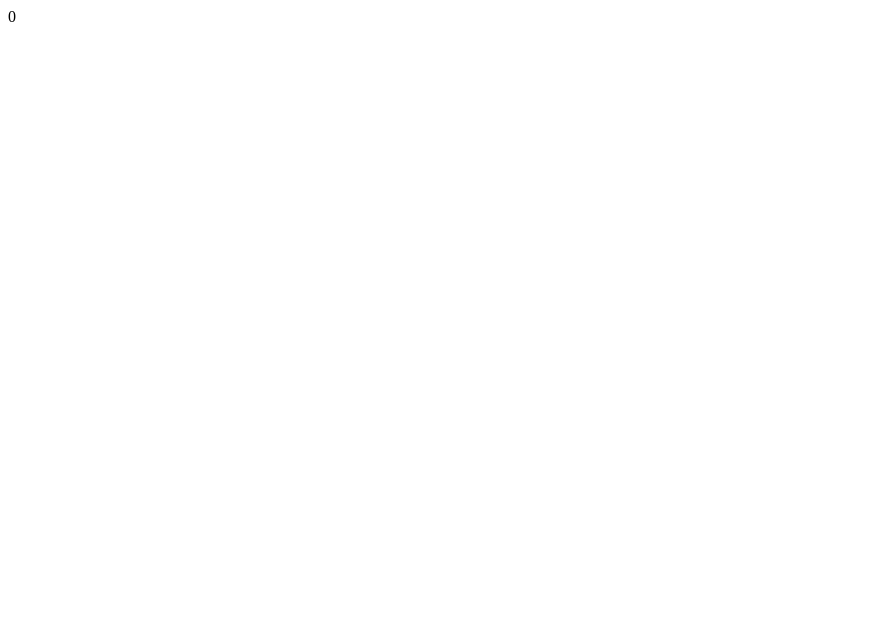
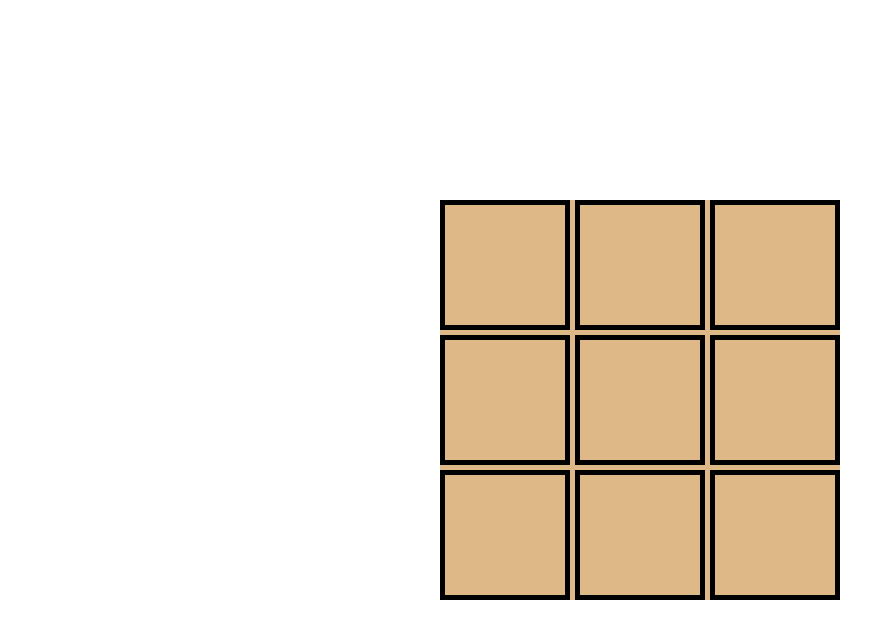
Before and after one commit to utk90/Skill-Up, a React (Create React App) app in the folder MachineCoding/machine-coding-react-project/: page / in a window 1280 px wide. Shown: the top 638 px of the page, without its empty margins (0-895 px from the left). Built offline with nearby package versions, Linux system fonts and the light colour scheme; the HTML template or start-up script is replaced by a standard one.

Commit message:
Tic tac toe game

```diff
--- a/MachineCoding/machine-coding-react-project/src/App.js
+++ b/MachineCoding/machine-coding-react-project/src/App.js
@@ -1,9 +1,11 @@
-import Circles from "./DetectOverlappingCircles/Circles";
+// import Circles from "./DetectOverlappingCircles/Circles";
+import TicTacToe from "./TicTacToe/TicTacToe";
 
 function App() {
   return (
     <div className="App">
-      <Circles />
+      {/* <Circles /> */}
+      <TicTacToe />
     </div>
   );
 }
--- /dev/null
+++ b/MachineCoding/machine-coding-react-project/src/TicTacToe/TicTacToe.css
@@ -0,0 +1,31 @@
+* {
+    margin: 0;
+    padding: 0;
+    user-select: none;
+}
+
+.ttt-grid {
+    height: 400px;
+    width: 400px;
+    background-color: burlywood;
+    opacity: 0.9;
+    display: flex;
+    justify-content: center;
+    align-items: center;
+    flex-wrap: wrap;
+    gap: 5px;
+    position: absolute;
+    top: 50%;
+    left: 50%;
+    transform: translate(-50%, -50%);
+}
+
+.ttt-box {
+    border: 5px solid black;
+    height: 120px;
+    width: 120px;
+    display: flex;
+    align-items: center;
+    justify-content: center;
+    font-size: 100px;
+}
--- /dev/null
+++ b/MachineCoding/machine-coding-react-project/src/TicTacToe/TicTacToe.js
@@ -0,0 +1,100 @@
+import React, { useEffect } from 'react'
+import './TicTacToe.css'
+
+const results = [
+    [0, 1, 2],
+    [3, 4, 5],
+    [6, 7, 8],
+    [0, 3, 6],
+    [1, 4, 7],
+    [2, 5, 8],
+    [0, 4, 8],
+    [2, 4, 6]
+]
+
+const TicTacToe = () => {
+    let currMove = 'X';
+    let countMove = 0;
+    let winTimer, drawTimer;
+
+    const playMove = (e) => {
+        e.target.innerText = currMove;
+        e.target.style.pointerEvents = 'none';
+        const player = currMove === 'X' ? 1 : 2;
+        checkResults(player);
+        toggleMove();
+    }
+
+    const toggleMove = () => {
+        if (currMove === 'X') currMove = 'O';
+        else currMove = 'X';
+    }
+
+    const checkResults = (player) => {
+        const tttBoxes = document.querySelectorAll('.ttt-box');
+        countMove++;
+        for (let pattern of results) {
+            const val1 = tttBoxes[pattern[0]].innerText;
+            const val2 = tttBoxes[pattern[1]].innerText;
+            const val3 = tttBoxes[pattern[2]].innerText;
+
+            if (val1 + val2 + val3 === 'XXX' || val1 + val2 + val3 === 'OOO') {
+                const gridElement = document.querySelectorAll('.ttt-grid');
+                gridElement[0].style.opacity = 0.5;
+                gridElement[0].style.pointerEvents = 'none';
+                winTimer = setTimeout(() => {
+                    if (window.confirm(`Player ${player} won!! 🎉🎉🎉`)) {
+                        resetGame();
+                    }
+                }, 0);
+                return;
+            } else if (countMove === 9) {
+                drawTimer = setTimeout(() => {
+                    if (window.confirm(`Match draw!!`)) {
+                        resetGame();
+                    }
+                }, 0);
+                return;
+            }
+        }
+    }
+
+    const resetGame = () => {
+        const tttBoxes = document.querySelectorAll('.ttt-box');
+        const gridElement = document.querySelectorAll('.ttt-grid');
+        gridElement[0].style.opacity = 1;
+        gridElement[0].style.pointerEvents = '';
+        countMove = 0;
+        clearTimeout(winTimer);
+        clearTimeout(drawTimer);
+        for (let tttBox of tttBoxes) {
+            tttBox.addEventListener('click', playMove)
+            tttBoxes.forEach((box) => {
+                box.innerText = '';
+                box.style.pointerEvents = '';
+            });
+        }
+    }
+
+    useEffect(() => {
+        resetGame();
+    }, [])
+
+    return (
+        <div className='main-container'>
+            <div className="ttt-grid">
+                <div className="ttt-box" id="ttt-box-0"></div>
+                <div className="ttt-box" id="ttt-box-1"></div>
+                <div className="ttt-box" id="ttt-box-2"></div>
+                <div className="ttt-box" id="ttt-box-3"></div>
+                <div className="ttt-box" id="ttt-box-4"></div>
+                <div className="ttt-box" id="ttt-box-5"></div>
+                <div className="ttt-box" id="ttt-box-6"></div>
+                <div className="ttt-box" id="ttt-box-7"></div>
+                <div className="ttt-box" id="ttt-box-8"></div>
+            </div>
+        </div>
+    )
+}
+
+export default TicTacToe
```
